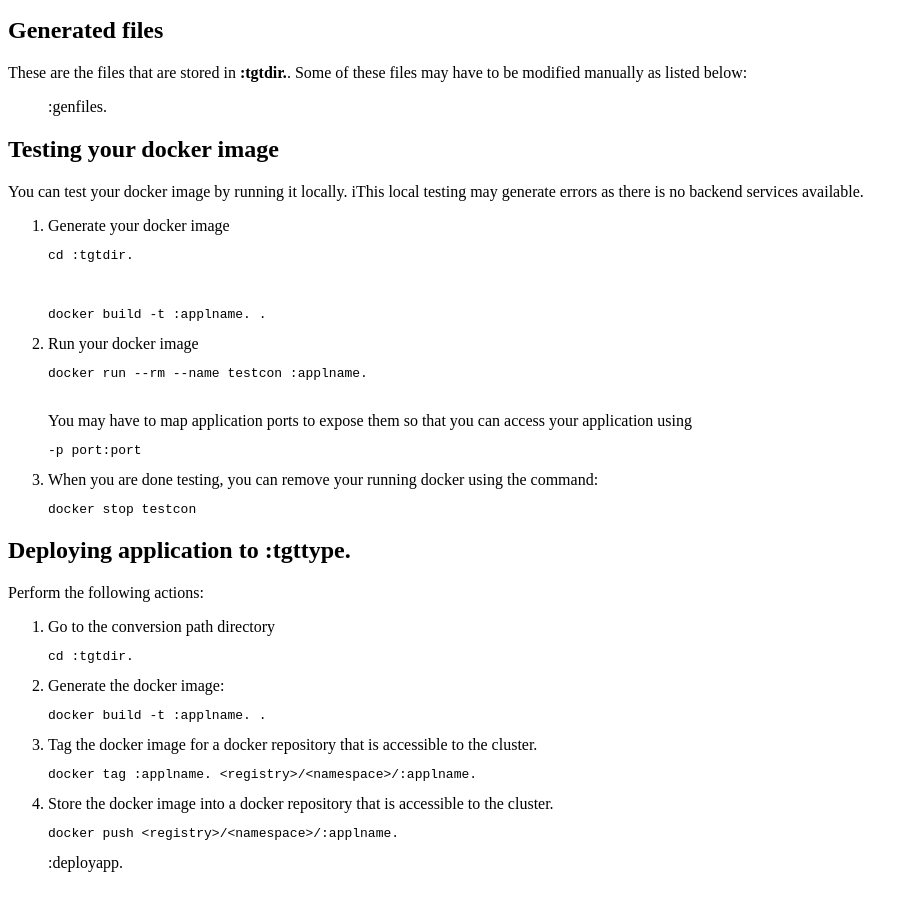
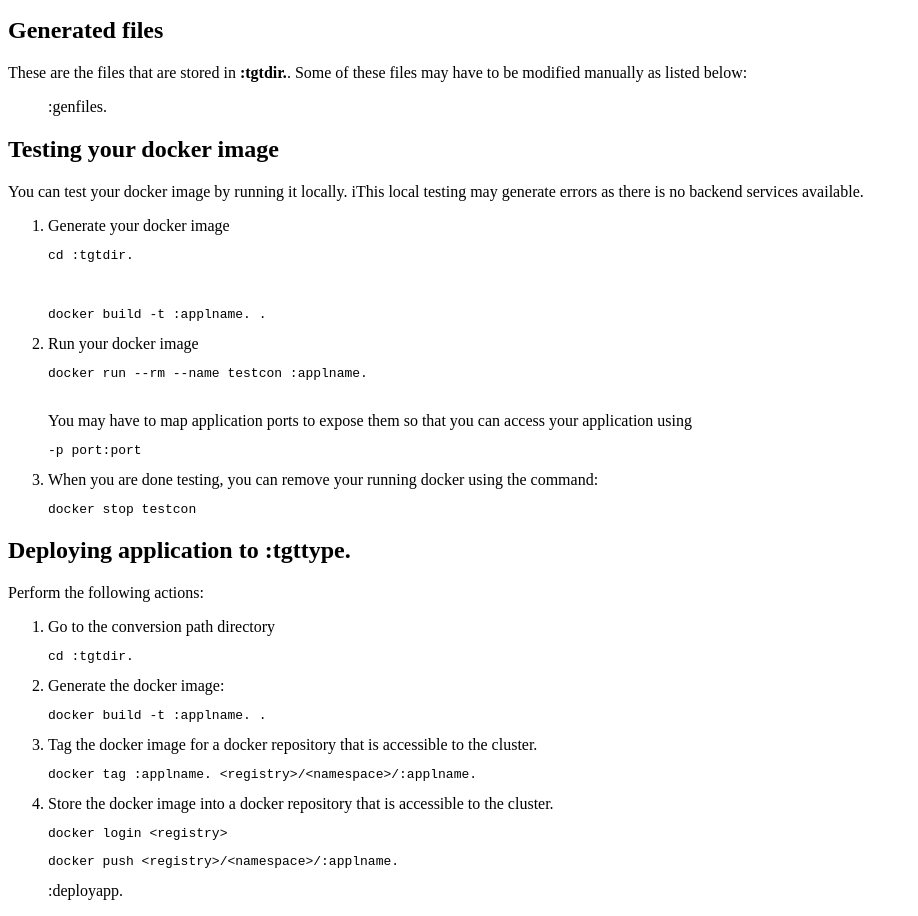
Before and after one commit to ibm-cloud-architecture/cf-transformation, a plain HTML site: page migrate/result.html in a window 1280 px wide. Shown: the part 87-1003 px from the top of the page, without its empty margins (0-918 px from the left). Before the commit the page ends 975 px from the top, so only its background shows below. Drawn offline with Linux system fonts and the light colour scheme.

Commit message:
modify output

```diff
--- a/migrate/result.html
+++ b/migrate/result.html
@@ -24,7 +24,7 @@
 <LI>Go to the conversion path directory <XMP>cd :tgtdir.</XMP>
 <LI>Generate the docker image:<XMP>docker build -t :applname. .</XMP>
 <LI>Tag the docker image for a docker repository that is accessible to the cluster.<XMP>docker tag :applname. <registry>/<namespace>/:applname.</XMP>
-<LI>Store the docker image into a docker repository that is accessible to the cluster.<XMP>docker push <registry>/<namespace>/:applname.</XMP>
+<LI>Store the docker image into a docker repository that is accessible to the cluster.<XMP>docker login <registry></XMP> <XMP>docker push <registry>/<namespace>/:applname.</XMP>
 :deployapp.
 </OL>
 
```
Also changed, not shown: 1 other file.
